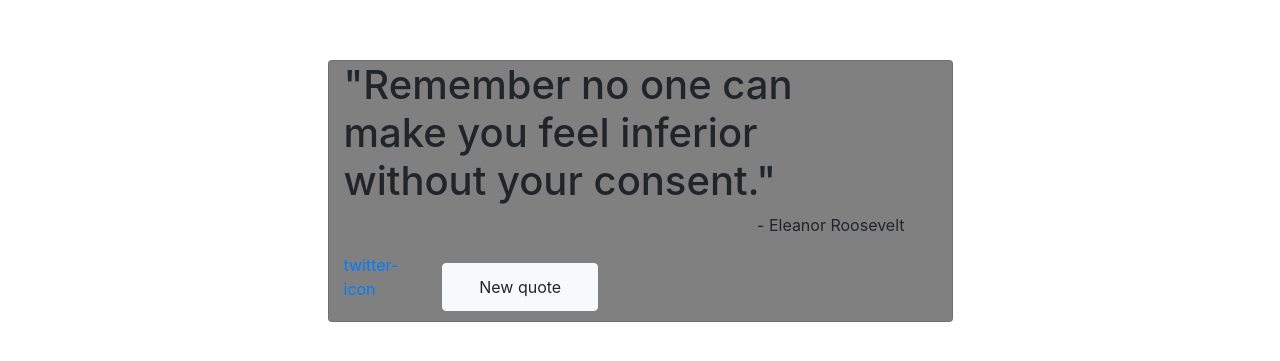
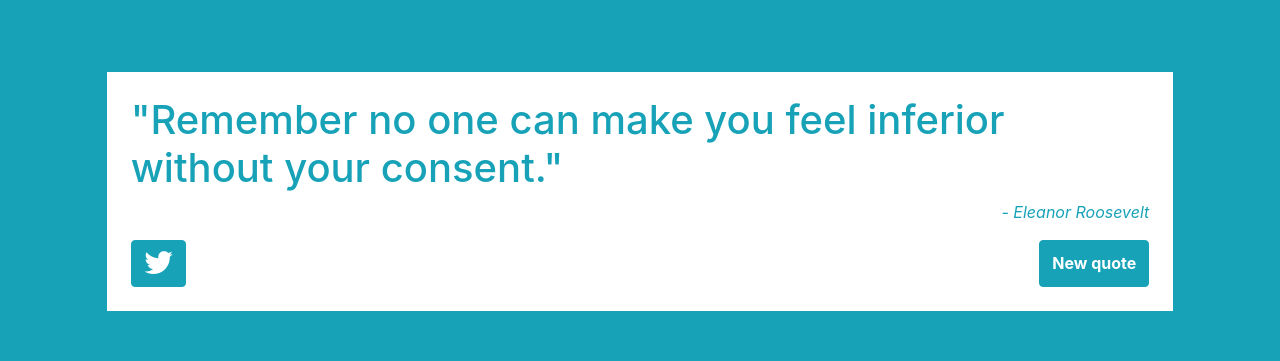
Before and after one commit to peeblesbrandon/fcc-random-quote-machine, a React (Create React App) app: page / in a window 1280 px wide. Shown: the part 209-570 px from the top of the page. Built offline with nearby package versions, Linux system fonts and the light colour scheme.

Commit message:
refactor layout and visual design

```diff
--- a/public/index.html
+++ b/public/index.html
@@ -29,7 +29,7 @@
     <!-- Including the bootstrap css via CDN -->
     <link rel="stylesheet" href="https://stackpath.bootstrapcdn.com/bootstrap/4.3.1/css/bootstrap.min.css"
       integrity="sha384-ggOyR0iXCbMQv3Xipma34MD+dH/1fQ784/j6cY/iJTQUOhcWr7x9JvoRxT2MZw1T" crossorigin="anonymous">
-
+    <link rel="stylesheet" href="https://cdnjs.cloudflare.com/ajax/libs/font-awesome/4.7.0/css/font-awesome.min.css">
     <title>Random Quote Generator</title>
   </head>
   <body>
--- a/src/components/QuoteBox/QuoteBox.css
+++ b/src/components/QuoteBox/QuoteBox.css
@@ -1,28 +1,7 @@
 #container {
-    display: flex;
-    align-items: center;
-    justify-content: center;
-    width: 100%;
-    height: 100vh;
+    /* background-color: lightsteelblue; */
 }
 
 #quote-box {
-    background-color: grey;
+    background-color: white;
 }
-
-#text {
-    width: 80%;
-}
-
-#author {
-    display: flex;
-    justify-content: flex-end;
-    margin-right: 2em
-}
-
-button {
-    display: flex;
-    justify-content: flex-end;
-    height: 3em;
-    margin: 10px;
-}
--- a/src/components/QuoteBox/QuoteBox.js
+++ b/src/components/QuoteBox/QuoteBox.js
@@ -1,7 +1,6 @@
 import React from 'react';
 import './QuoteBox.css';
 import QuotesList from '../QuoteBox/QuotesList.json';
-import { Container, Button } from 'react-bootstrap';
 
 class QuoteBox extends React.Component {
     constructor(props) {
@@ -29,16 +28,16 @@ class QuoteBox extends React.Component {
     // render the final quote box
     render () {
         return (
-            <Container fluid={true} id="container">
-                <div id="quote-box" className="card col-6">
-                    <h1 id="text">"{this.state.quote}"</h1>
-                    <p id="author">- {this.state.author}</p>
-                    <div className="row">
-                        <a className="col-2" variant="light" id="tweet-quote" href="www.twitter.com/intent/tweet">twitter-icon</a>
-                        <Button onClick={this.handleClick} className="col-3" variant="light" id="new-quote">New quote</Button>
+            <div id="container" className="container-xs d-flex justify-content-center align-items-center vh-100 bg-info">
+                <div id="quote-box" className="col-10 p-4 d-flex flex-column text-info">
+                    <h1 id="text" className="d-block text-left">"{this.state.quote}"</h1>
+                    <p id="author" className="align-self-end font-italic">- {this.state.author}</p>
+                    <div className="d-flex justify-content-between">
+                        <a className="btn btn-info" id="tweet-quote" href="www.twitter.com/intent/tweet"><i className="fa fa-twitter fa-2x" /></a>
+                        <button onClick={this.handleClick} className="btn btn-info font-weight-bold" variant="light" id="new-quote">New quote</button>
                     </div>
                 </div>
-            </Container>
+            </div>
         );
     }
 }
```
Also changed, not shown: 1 other file (tests, documents, lock files or other folders).
